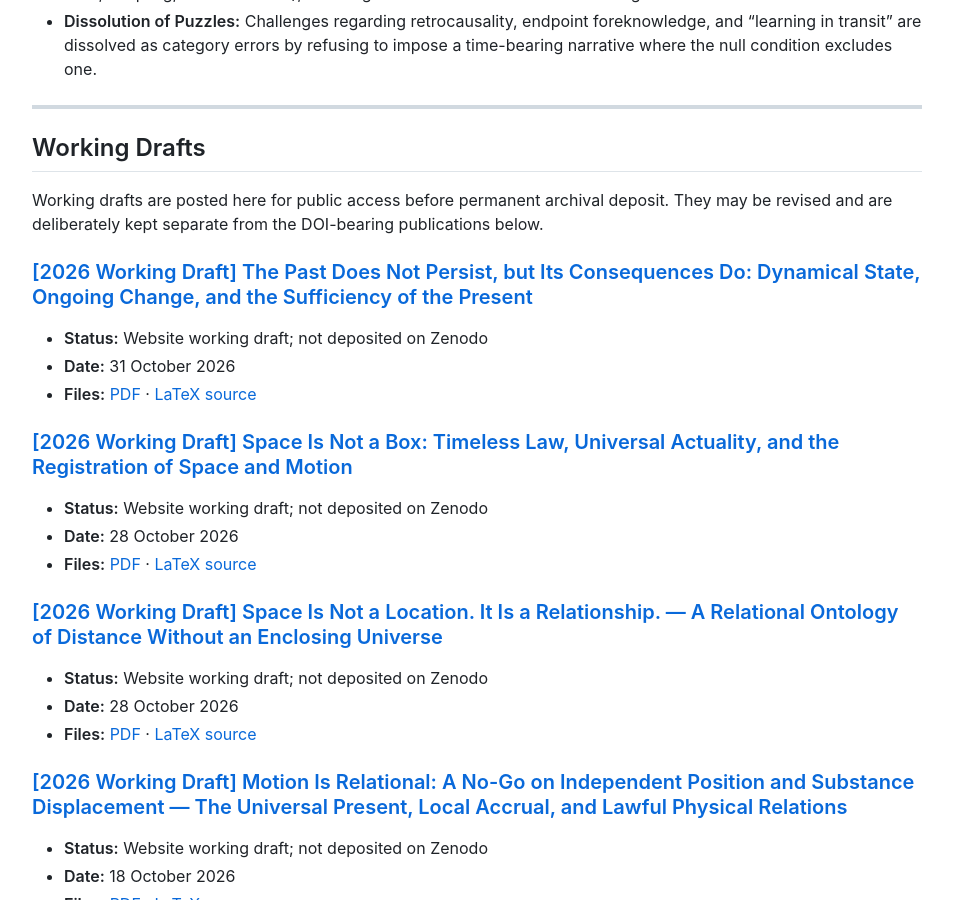
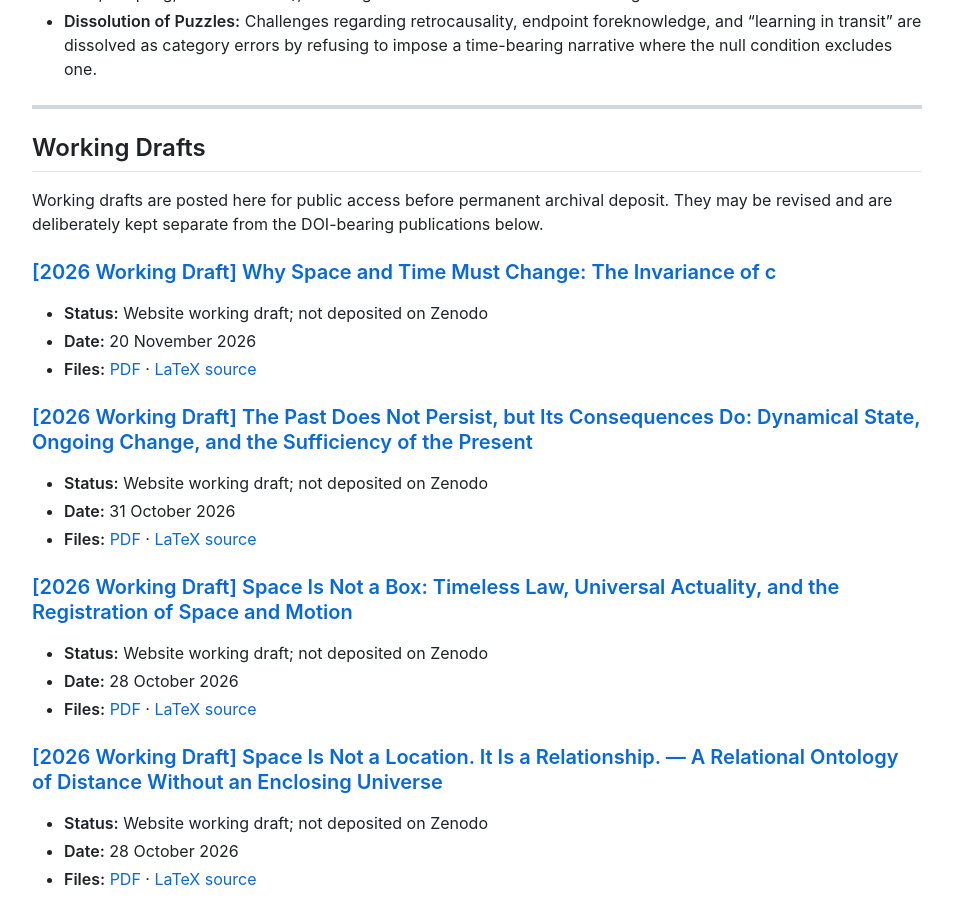
Before and after one commit to DeepSparkAi/JohnCWMcKinleyArchive, a Jekyll site: the page built from index.md, in a window 1280 px wide and 900 px high, scrolled down 2172 px. Shown: the whole window, without its empty margins (163-1116 px from the left). Built offline with Jekyll 4.4.1, drawn with Linux system fonts in a browser that asks for light colours; nearby versions of some CDN libraries.

Commit message:
List Why Space and Time Must Change under website working drafts

```diff
--- a/index.md
+++ b/index.md
@@ -70,6 +70,13 @@ The TLM is an interpretive framework that treats the null status of the photon a
 ## Working Drafts
 
 Working drafts are posted here for public access before permanent archival deposit. They may be revised and are deliberately kept separate from the DOI-bearing publications below.
+
+
+### [\[2026 Working Draft\] Why Space and Time Must Change: The Invariance of c](/papers/why-space-and-time-must-change-the-invariance-of-c/)
+* **Status:** Website working draft; not deposited on Zenodo
+* **Date:** 20 November 2026
+* **Files:** [PDF](/assets/papers/why-space-and-time-must-change-the-invariance-of-c-working-draft.pdf) · [LaTeX source](/assets/papers/why-space-and-time-must-change-the-invariance-of-c-working-draft.tex)
+
 
 
 ### [\[2026 Working Draft\] The Past Does Not Persist, but Its Consequences Do: Dynamical State, Ongoing Change, and the Sufficiency of the Present](/papers/the-past-does-not-persist-but-its-consequences-do/)
```
